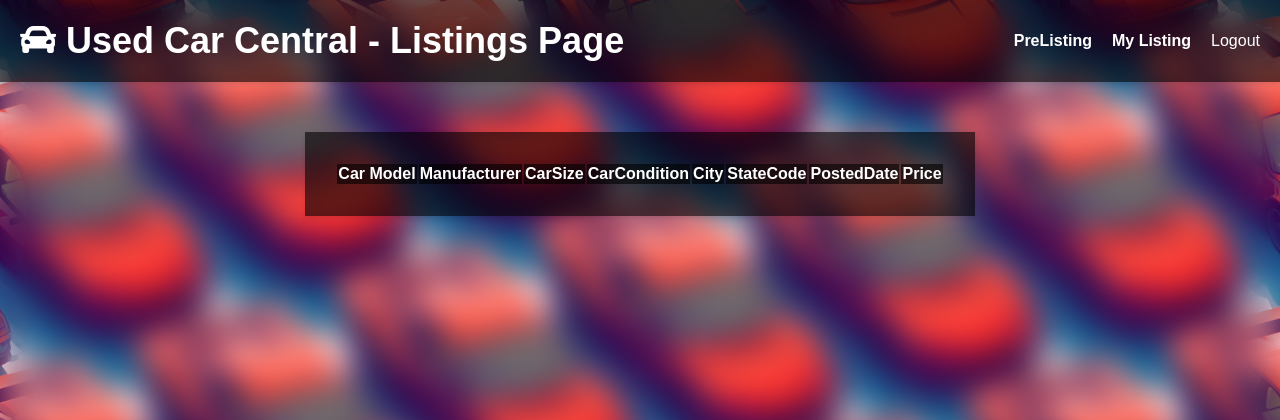
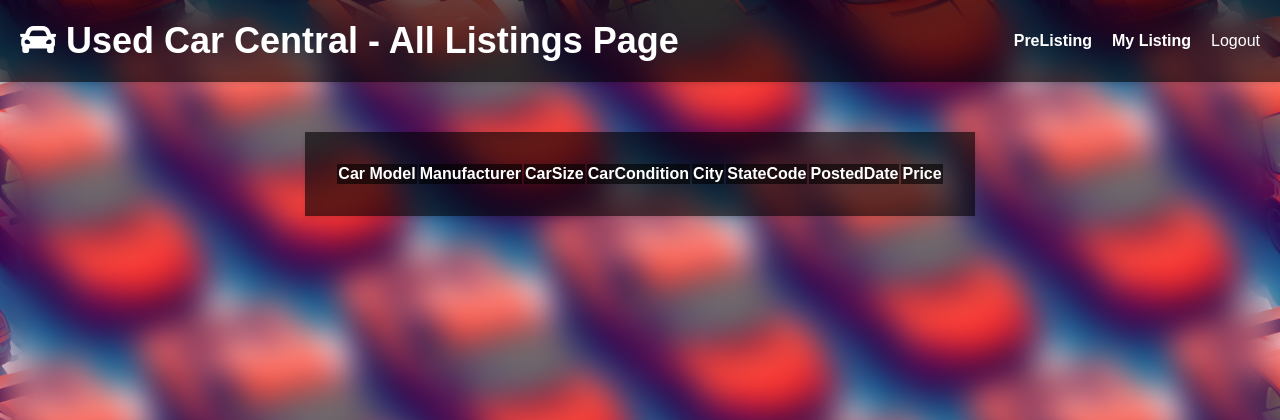
Before and after one commit to ramkiran55/UsedCarCentral, a Flask app: page /getcarlistings in a window 1280 px wide. Shown: the top 420 px of the page. Run offline with Flask 3, Linux system fonts and the light colour scheme; data that the repository does not hold is empty.

Commit message:
Update listing.html

```diff
--- a/templates/listing.html
+++ b/templates/listing.html
@@ -9,7 +9,7 @@
   </head>
   <body>
     <header>
-      <h1><i class="fas fa-car" style="--fa-secondary-color: #ff0000;"></i> Used Car Central - <strong>Listings Page</strong></h1>
+      <h1><i class="fas fa-car" style="--fa-secondary-color: #ff0000;"></i> Used Car Central - <strong> All Listings Page</strong></h1>
       <nav>
         <a href="prelisting.html"><strong>PreListing</strong></a>
         <a href="mylisting.html"><strong>My Listing</strong></a>
```
